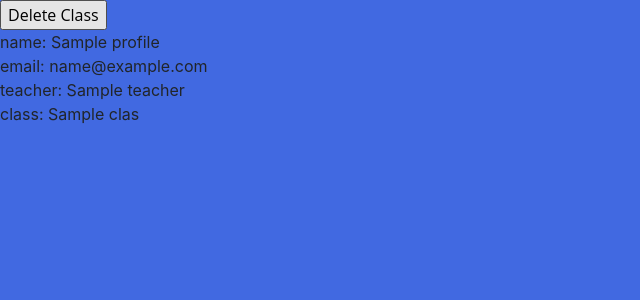
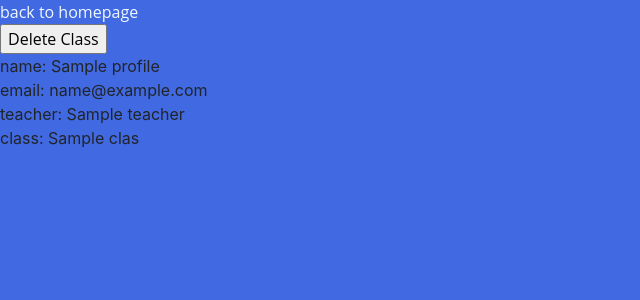
Before and after one commit to xandervdh/php-crud, a PHP site: template view/profileStudent.php in a window 1280 px wide. Shown: the top 300 px of the page, without its empty margins (0-640 px from the left). Run offline with PHP 8.4, Linux system fonts and the light colour scheme; the template is opened without the code that fills it: most values are stand-ins (such as "Sample title", 1, 10 or a date in 2020); style sheets or scripts are compiled from the project's sources.

Commit message:
added extra link to homepage

```diff
--- a/view/profileClass.php
+++ b/view/profileClass.php
@@ -1,5 +1,5 @@
 <?php require 'includes/header.php'; ?>
-
+    <a href="http://crud.local/">back to homepage</a>
     <form method="post">
         <input type="submit" value="Delete Class">
     </form>
--- a/view/profileStudent.php
+++ b/view/profileStudent.php
@@ -1,5 +1,5 @@
 <?php require 'includes/header.php'; ?>
-
+    <a href="http://crud.local/">back to homepage</a>
     <form method="post">
         <input type="submit" value="Delete Class">
     </form>
--- a/view/profileTeacher.php
+++ b/view/profileTeacher.php
@@ -1,5 +1,5 @@
 <?php require 'includes/header.php'; ?>
-
+    <a href="http://crud.local/">back to homepage</a>
     <form method="post">
         <input type="submit" value="Delete Class">
     </form>
```
